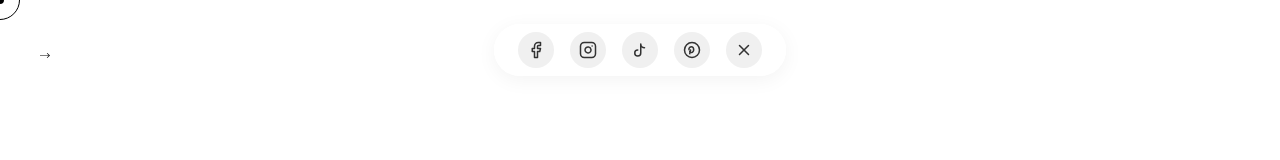
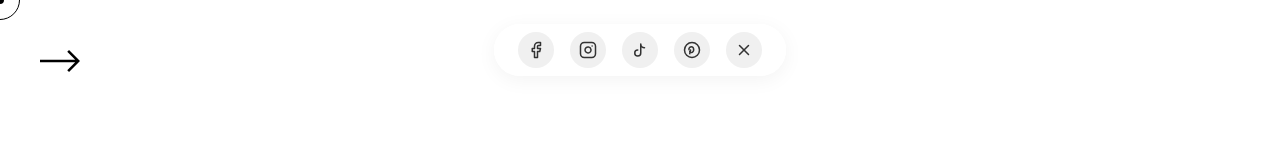
Before and after one commit to billahdotdev/brandotory, a React (Vite) app: page / in a window 1280 px wide. Shown: the top 160 px of the page. Built offline with nearby package versions, Linux system fonts and the light colour scheme.

Commit message:
Logo size adjusted

```diff
--- a/src/App.css
+++ b/src/App.css
@@ -134,7 +134,7 @@ ul {
 /* Home section logo positioning */
 .home-logo-top-left {
   position: absolute;
-  top: 40px;
+  top: 50px;
   left: 40px;
   z-index: 10;
 }
--- a/src/sections/Home.jsx
+++ b/src/sections/Home.jsx
@@ -17,7 +17,7 @@ const Home = ({ registerSection, onButtonHover, navigateTo }) => {
   return (
     <section ref={sectionRef} className="section home-section" id="home">
       <div className="home-logo-top-left">
-        <BrandLogo size="small" onHover={onButtonHover} />
+        <BrandLogo size="large" onHover={onButtonHover} />
       </div>
 
       <div className="section-content">
```
